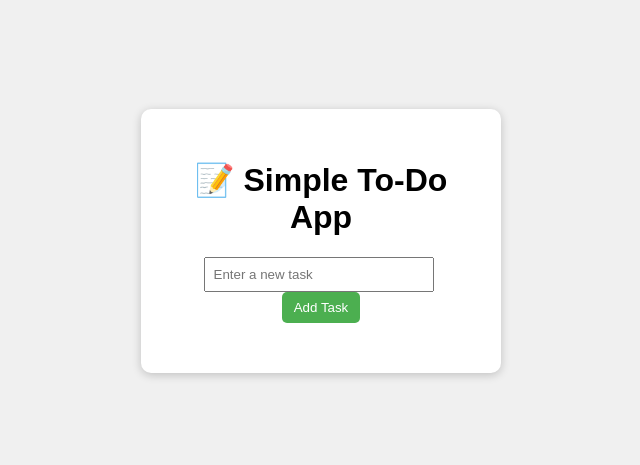
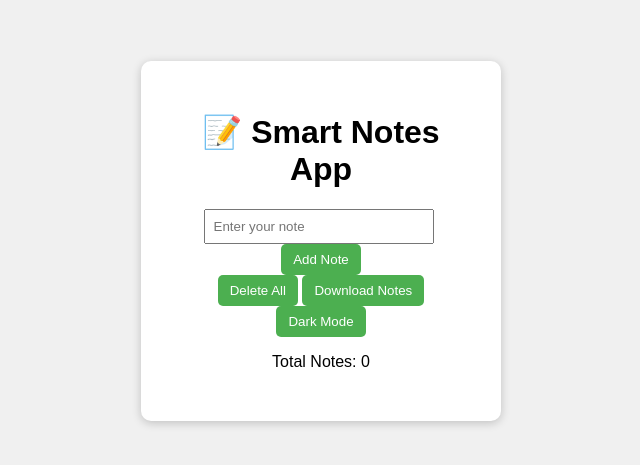
Before and after one commit to InnovativeDev-17/personal-notes-app, a plain HTML site: page index.html in a window 1280 px wide. Shown: the part 167-632 px from the top of the page, without its empty margins (319-959 px from the left). Drawn offline with Linux system fonts and the light colour scheme.

Commit message:
Update index.html

```diff
--- a/index.html
+++ b/index.html
@@ -3,18 +3,32 @@
 <head>
   <meta charset="UTF-8">
   <meta name="viewport" content="width=device-width, initial-scale=1.0">
-  <title>Simple To-Do App</title>
+  <title>Smart Notes App</title>
   <link rel="stylesheet" href="style.css">
 </head>
 <body>
   <div class="container">
-    <h1>📝 Simple To-Do App</h1>
-    <input type="text" id="taskInput" placeholder="Enter a new task">
-    <button id="addBtn">Add Task</button>
-    <ul id="taskList"></ul>
+    <h1>📝 Smart Notes App</h1>
+
+    <div class="controls">
+      <input type="text" id="noteInput" placeholder="Enter your note">
+      <button id="addBtn">Add Note</button>
+    </div>
+
+    <div class="enhancements">
+      <button id="deleteAllBtn">Delete All</button>
+      <button id="downloadBtn">Download Notes</button>
+      <button id="darkModeBtn">Dark Mode</button>
+    </div>
+
+    <p id="counter">Total Notes: 0</p>
+
+    <ul id="noteList"></ul>
   </div>
 
+  <!-- Storage file first -->
   <script src="storage.js"></script>
+  <!-- Core JS logic -->
   <script src="script.js"></script>
 </body>
 </html>
```
